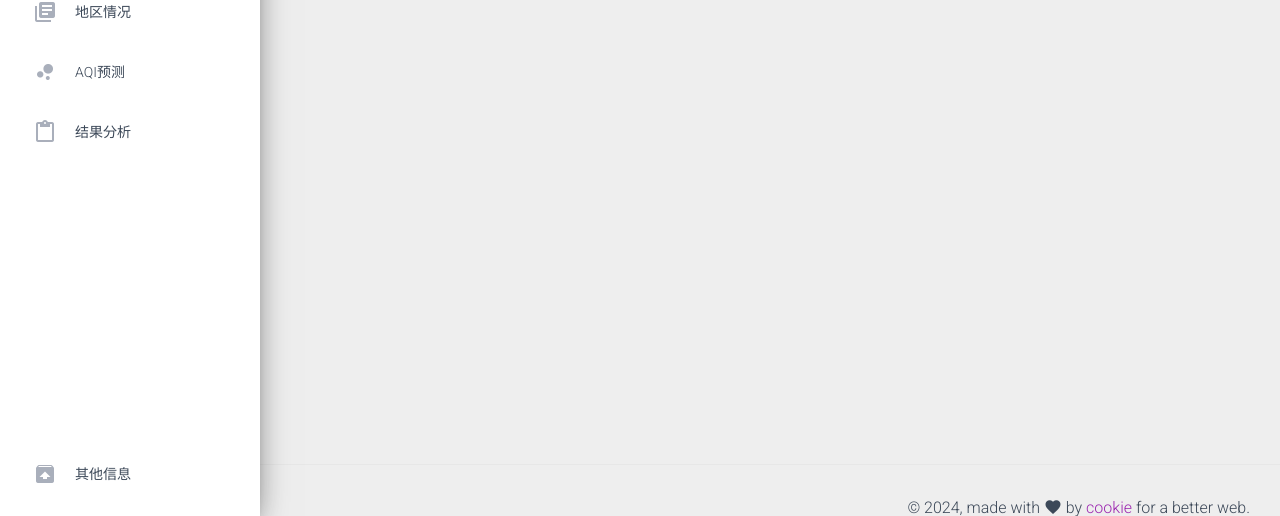
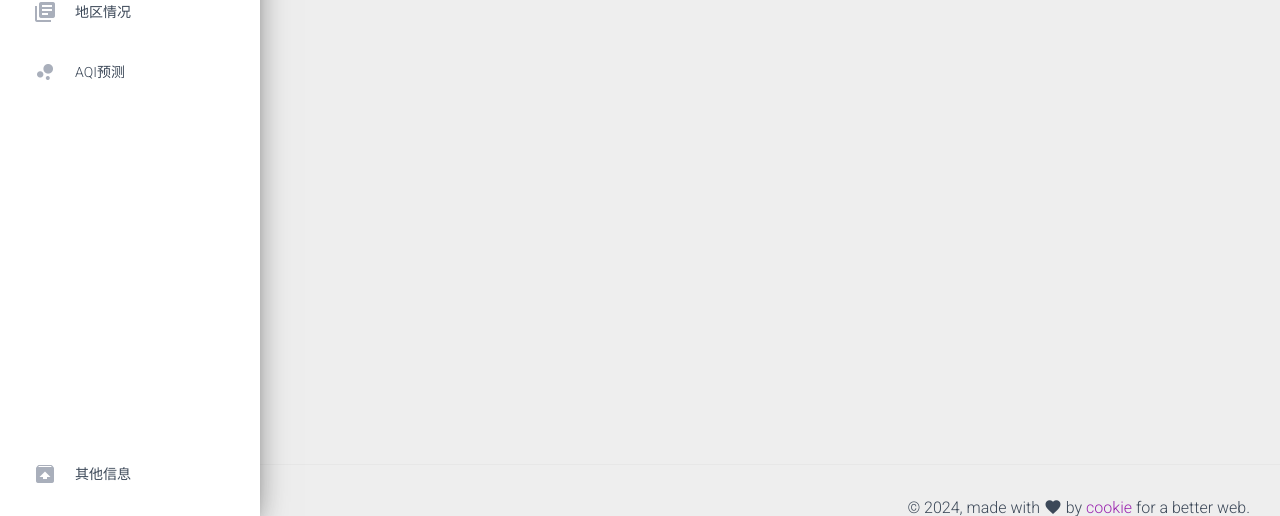
Before and after one commit to mizuhara1314/whether_predict_web, a Django app: template firstWEB/templates/current.html in a window 1280 px wide. Shown: the part 283-799 px from the top of the page. Run offline with Django 3.2, Linux system fonts and the light colour scheme; the template is opened without the code that fills it, so the values that code supplies are empty; parts of the project's set-up code (start-up, migrations or seed data) failed here and were passed over; some libraries are stand-ins or nearby versions.

Commit message:
Add files via upload
修改html檔的導航列

```diff
--- a/firstWEB/templates/cities_result.html
+++ b/firstWEB/templates/cities_result.html
@@ -55,12 +55,6 @@
             <a class="nav-link" href="forecast">
               <i class="material-icons">bubble_chart</i>
               <p>AQI预测</p>
-            </a>
-          </li>
-          <li class="nav-item ">
-            <a class="nav-link" href="analysis">
-              <i class="material-icons">content_paste</i>
-              <p>结果分析</p>
             </a>
           </li>
           <li class="nav-item active-pro ">
--- a/firstWEB/templates/current.html
+++ b/firstWEB/templates/current.html
@@ -55,12 +55,6 @@
             <a class="nav-link" href="forecast">
               <i class="material-icons">bubble_chart</i>
               <p>AQI预测</p>
-            </a>
-          </li>
-          <li class="nav-item ">
-            <a class="nav-link" href="analysis">
-              <i class="material-icons">content_paste</i>
-              <p>结果分析</p>
             </a>
           </li>
           <li class="nav-item active-pro ">
```
Also changed, not shown: firstWEB/templates/cities_search.html (+1 -6 lines), firstWEB/templates/forecast.html (+1 -6 lines), firstWEB/templates/places_result.html (+1 -6 lines), firstWEB/templates/places_search.html (+1 -6 lines), firstWEB/templates/provinces.html (+1 -6 lines).
